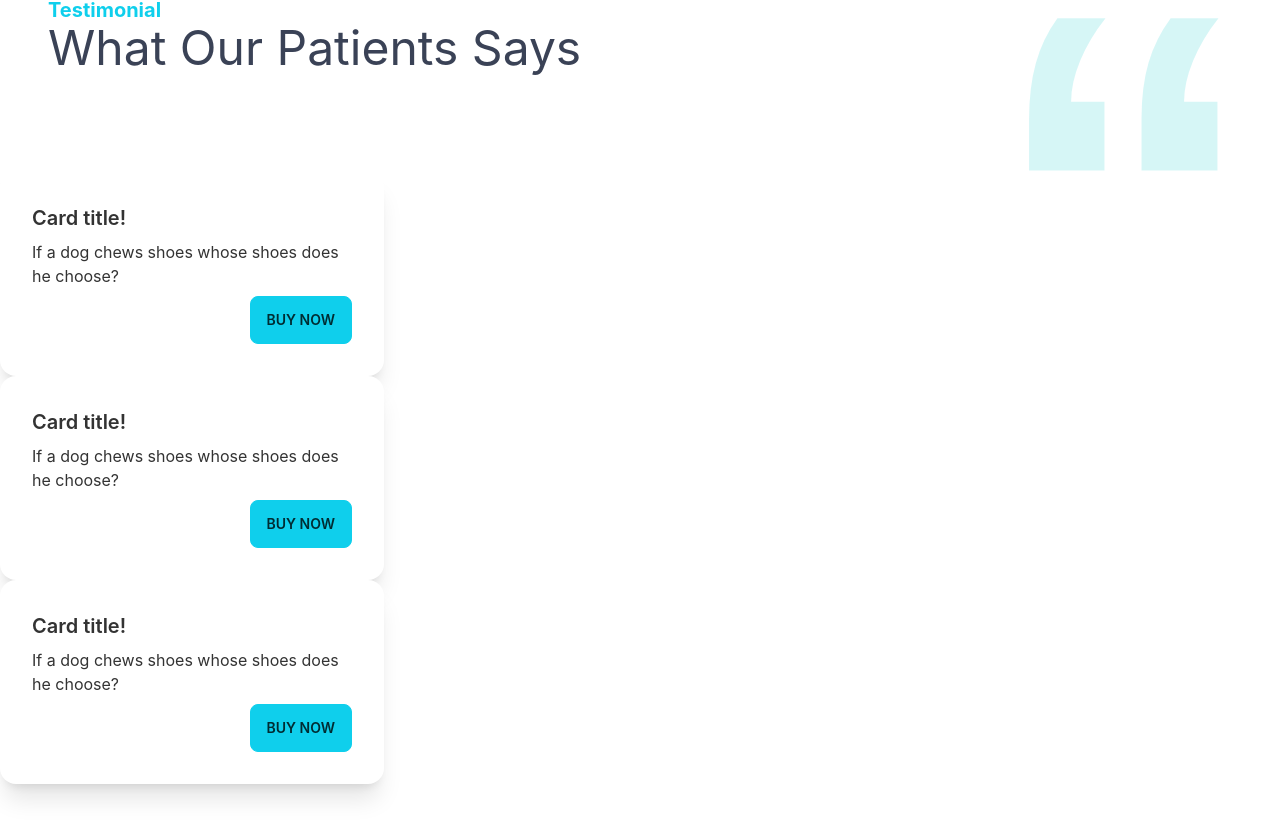
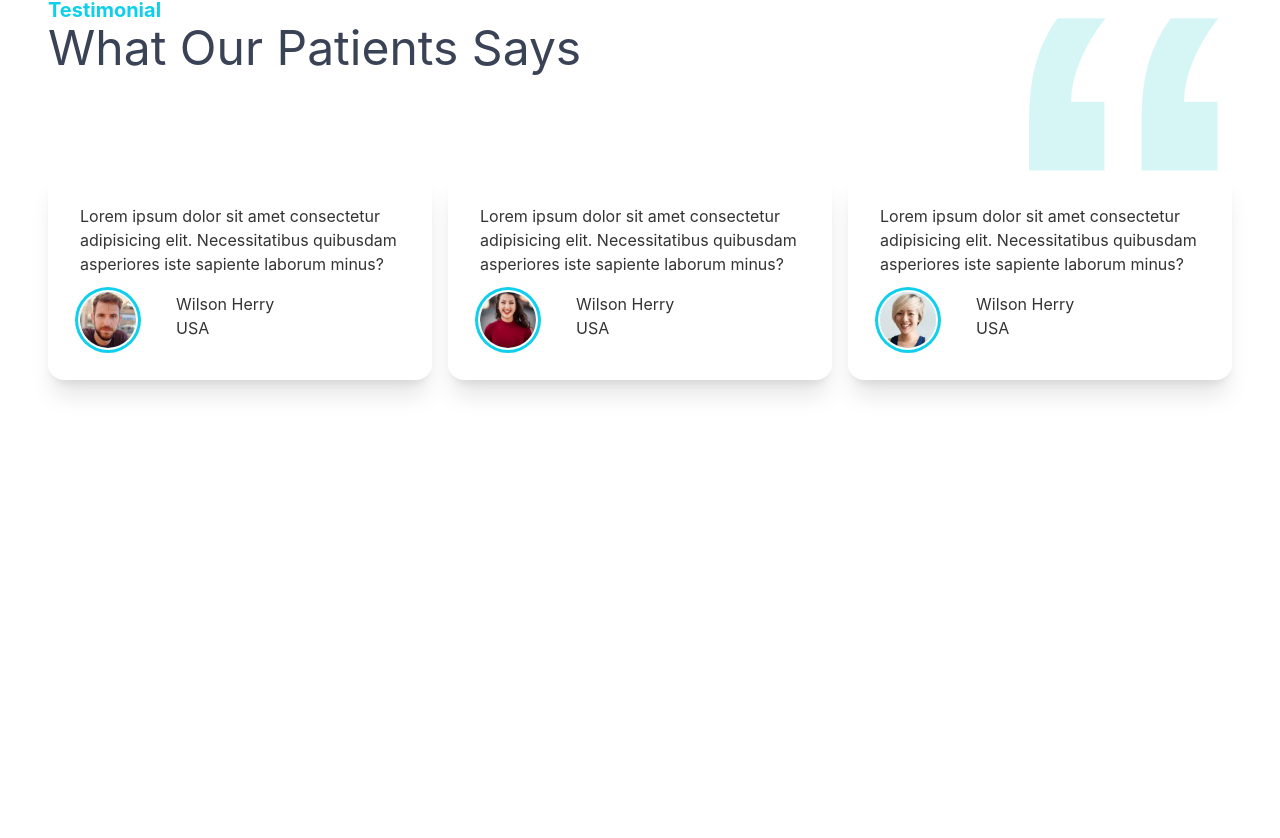
Before and after one commit to Nahid-khandakar/doctor-portal-client, a React (Create React App) app: page / in a window 1280 px wide. Shown: the part 2591-3429 px from the top of the page. After the commit the page ends 3027 px from the top, so only its background shows below. Built offline with nearby package versions, Linux system fonts and the light colour scheme.

Commit message:
review add

```diff
--- a/src/pages/Home/Testimonial.js
+++ b/src/pages/Home/Testimonial.js
@@ -12,17 +12,23 @@ const Testimonial = () => {
         {
             _id: 1,
             review: 'Lorem ipsum dolor sit amet consectetur adipisicing elit. Necessitatibus quibusdam asperiores iste sapiente laborum minus?',
-            img: people1
+            img: people1,
+            name: "Wilson Herry",
+            country: "USA"
         },
         {
             _id: 2,
             review: 'Lorem ipsum dolor sit amet consectetur adipisicing elit. Necessitatibus quibusdam asperiores iste sapiente laborum minus?',
-            img: people2
+            img: people2,
+            name: "Wilson Herry",
+            country: "USA"
         },
         {
             _id: 3,
             review: 'Lorem ipsum dolor sit amet consectetur adipisicing elit. Necessitatibus quibusdam asperiores iste sapiente laborum minus?',
-            img: people3
+            img: people3,
+            name: "Wilson Herry",
+            country: "USA"
         }
     ]
 
@@ -41,7 +47,7 @@ const Testimonial = () => {
             </div>
 
 
-            <div>
+            <div className='grid grid-cols-1 xl:grid-cols-3 gap-4 px-12'>
                 {
                     reviews.map(review => <TestimonialCard
                         key={review._id}
--- a/src/pages/Home/TestimonialCard.js
+++ b/src/pages/Home/TestimonialCard.js
@@ -1,14 +1,28 @@
 import React from 'react';
 
-const TestimonialCard = () => {
+const TestimonialCard = ({ review }) => {
     return (
-        <div class="card w-96 bg-base-100 shadow-xl">
+        <div class="card max-w-lg bg-base-100 shadow-xl">
             <div class="card-body">
-                <h2 class="card-title">Card title!</h2>
-                <p>If a dog chews shoes whose shoes does he choose?</p>
-                <div class="card-actions justify-end">
-                    <button class="btn btn-primary">Buy Now</button>
+
+                <p>{review.review}</p>
+
+                <div class="flex mt-2">
+
+                    <div class="avatar">
+                        <div class="w-14 rounded-full ring ring-primary ring-offset-base-100 ring-offset-2">
+                            <img src={review.img} alt='people' />
+                        </div>
+                    </div>
+
+                    <div className='ml-10'>
+                        <h1>{review.name}</h1>
+                        <p>{review.country}</p>
+                    </div>
+
+
                 </div>
+
             </div>
         </div>
     );
```
